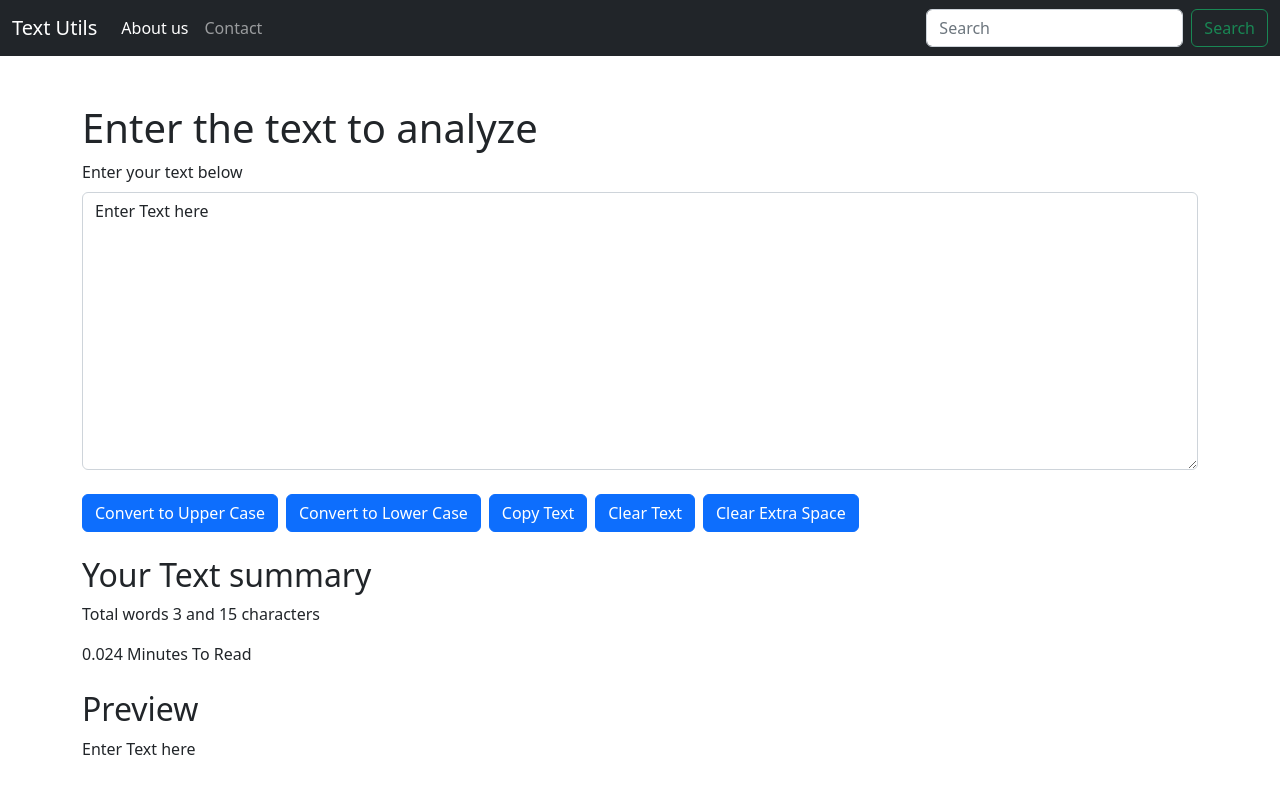
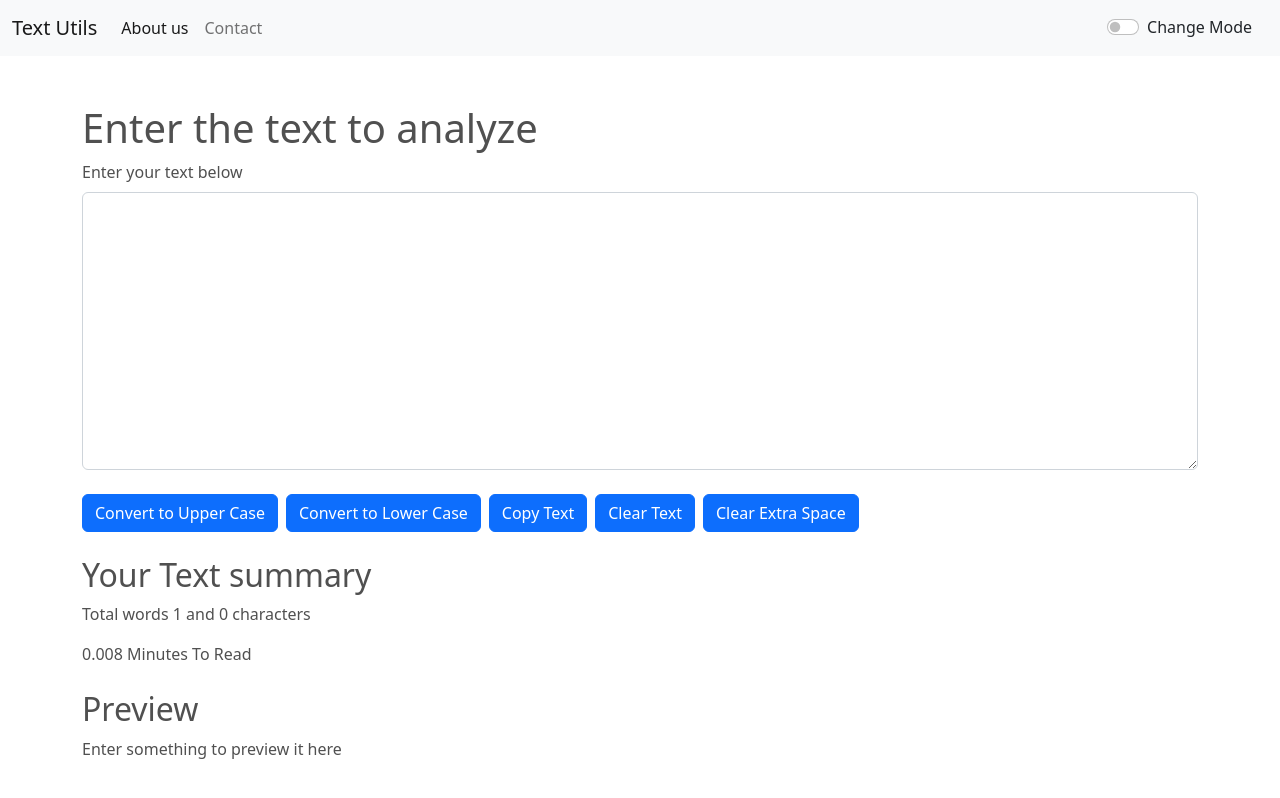
Before and after one commit to ghulamibrahimkhan/learning-react, a React (Create React App) app: page / in a window 1280 px wide. Built offline with nearby package versions, Linux system fonts and the light colour scheme.

Commit message:
mproving Dark Mode & Refactoring App Component,v12

```diff
--- a/src/App.js
+++ b/src/App.js
@@ -2,15 +2,30 @@
 // import About from './components/About';
 import Navbar from './components/Navbar';
 import TextForm from './components/TextForm';
+import React, { useState } from 'react'
 
 function App() {
+  const [mode, setMode] = useState("light")
+  // const [color, setColor] = useState("dark")
+
+  const toggleMode = () => {
+    if (mode === "light") {
+      setMode("dark")
+      document.body.style.backgroundColor = "#505050"
+    }
+    else {
+      setMode("light")
+      // document.body.style.backgroundColor = "#FFFFFF"
+      document.body.style.backgroundColor = "white"
+    }
+  }
   return (
     <>
-    {/* <Navbar/> */}
-      <Navbar title="Text Utils" about="About us" contact="Contact" />
-      <TextForm heading="Enter the text to analyze" label="Enter your text below"/>
+      {/* <Navbar/> */}
+      <Navbar title="Text Utils" about="About us" contact="Contact" mode={mode} toggleMode={toggleMode} />
+      <TextForm heading="Enter the text to analyze" label="Enter your text below" mode={mode} />
       {/* <About/> */}
-      </>
+    </>
   );
 }
 
--- a/src/components/Navbar.js
+++ b/src/components/Navbar.js
@@ -4,7 +4,7 @@
 
 export default function Navbar(props) {
   return (
-    <nav className="navbar navbar-expand-lg navbar-dark bg-dark">
+    <nav className={`navbar navbar-expand-lg navbar-${props.mode} bg-${props.mode}`}>
       <div className="container-fluid">
         <a className="navbar-brand" href="/">{props.title}</a>
         <button className="navbar-toggler" type="button" data-bs-toggle="collapse" data-bs-target="/navbarSupportedContent" aria-controls="navbarSupportedContent" aria-expanded="false" aria-label="Toggle navigation">
@@ -20,10 +20,14 @@
             </li>
 
           </ul>
-        <form className="d-flex" role="search">
+          {/* <form className="d-flex" role="search">
             <input className="form-control me-2" type="search" placeholder="Search" aria-label="Search" />
             <button className="btn btn-outline-success" type="submit">Search</button>
-        </form>
+          </form> */}
+          <div className="form-check form-switch mx-3">
+            <input className="form-check-input" onClick={props.toggleMode} type="checkbox" role="switch" id="flexSwitchCheckDefault" />
+            <label className={`form-check-label text-${props.mode === 'light'?'dark':'light'}`} htmlFor="flexSwitchCheckDefault">Change Mode</label>
+          </div>
         </div>
       </div>
     </nav>
@@ -31,13 +35,13 @@
 }
 
 Navbar.propTypes = {
-  title : PropTypes.string.isRequired,
-  about : PropTypes.string.isRequired,
-  contact : PropTypes.string.isRequired
+  title: PropTypes.string.isRequired,
+  about: PropTypes.string.isRequired,
+  contact: PropTypes.string.isRequired
 };
 
 Navbar.defaultProps = {
-  title :  "Title here",
-  about :  "Text here",
-  contact : "Text here"
+  title: "Title here",
+  about: "Text here",
+  contact: "Text here"
 };
--- a/src/components/TextForm.js
+++ b/src/components/TextForm.js
@@ -1,28 +1,28 @@
 import React, { useState } from 'react'
 
 export default function TextForm(props) {
-    const [text,setText] = useState("Enter Text here")
-    const convertUpperCase= ()=>{
+    const [text, setText] = useState("")
+    const convertUpperCase = () => {
         let upperCase = text.toUpperCase()
         setText(upperCase)
     }
-    const convertLowerCase = ()=>{
+    const convertLowerCase = () => {
         let lowerCase = text.toLowerCase()
         setText(lowerCase)
     }
-    const clearText = () =>{
+    const clearText = () => {
         setText("")
     }
-    const handelOnChange= (event)=>{
+    const handelOnChange = (event) => {
         console.log("Handel on change")
         setText(event.target.value)
     }
-    const handleCopy = ()=>{
+    const handleCopy = () => {
         let text = document.getElementById("exampleFormControlTextarea1");
         text.select()
         navigator.clipboard.writeText(text.value)
     }
-    const handleExtraSpace = ()=>{
+    const handleExtraSpace = () => {
         let newText = text.split(/[" "]+/)
         setText(newText.join(" "))
     }
@@ -31,9 +31,10 @@
         <>
             <div className='container mt-5'>
                 <div className="mb-4">
-                <h1>{props.heading}</h1>
-                <label htmlFor="exampleFormControlTextarea1" className="form-label">{props.label}</label>
-                <textarea className="form-control" id="exampleFormControlTextarea1" value={text} onChange={handelOnChange} rows="11"></textarea>
+                    <h1 style={{ color: props.mode === "dark" ? "white" : "#505050" }}>{props.heading}</h1>
+                    <label htmlFor="exampleFormControlTextarea1" className="form-label" style={{ color: props.mode === "dark" ? "white" : "#505050" }}>{props.label}
+                    </label>
+                    <textarea className="form-control" id="exampleFormControlTextarea1" value={text} style={{ backgroundColor: props.mode === "dark" ? "#505050" : "white", color: props.mode === "dark" ? "white" : "#505050" }} onChange={handelOnChange} rows="11"></textarea>
                 </div>
                 <button className="btn btn-primary" onClick={convertUpperCase} >Convert to Upper Case</button>
                 <button className="btn btn-primary mx-2" onClick={convertLowerCase} >Convert to Lower Case</button>
@@ -41,14 +42,14 @@
                 <button className="btn btn-primary mx-2" onClick={clearText}>Clear Text</button>
                 <button className="btn btn-primary" onClick={handleExtraSpace}>Clear Extra Space</button>
             </div>
-        <div className="container my-4">
+            <div className="container my-4" style={{ color: props.mode === "dark" ? "white" : "#505050" }}>
                 <h2>Your Text summary</h2>
                 <p>Total words {text.split(" ").length} and {text.length} characters</p>
                 <p>{0.008 * text.split(" ").length} Minutes To Read</p>
             </div>
-        <section className="container">
+            <section className="container" style={{ color: props.mode === "dark" ? "white" : "#505050" }}>
                 <h2>Preview</h2>
-            <p>{text}</p>
+                <p>{text.length === 0 ? "Enter something to preview it here" : text}</p>
             </section>
         </>
     )
```
Lines whose indentation alone changed are shown as unchanged.
